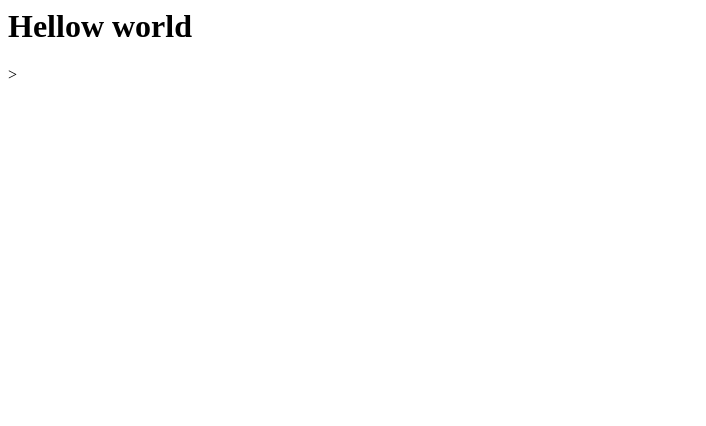
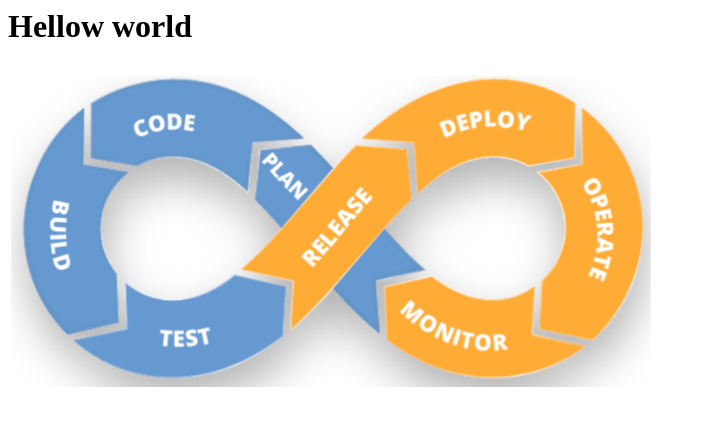
Before and after one commit to santhoshsnair/santhoshsnair.github.io, a plain HTML site: page index.html in a window 1280 px wide. Shown: the whole page, without its empty margins (0-706 px from the left). Drawn offline with Linux system fonts and the light colour scheme.

Commit message:
Added image

```diff
--- a/index.html
+++ b/index.html
@@ -1,3 +1,4 @@
 <html>
     <h1>Hellow world</h1>
-</html>>
+    <div><img src="DevOps.png"></img></div>
+</html>
```
Also changed, not shown: Devops.png (added).
